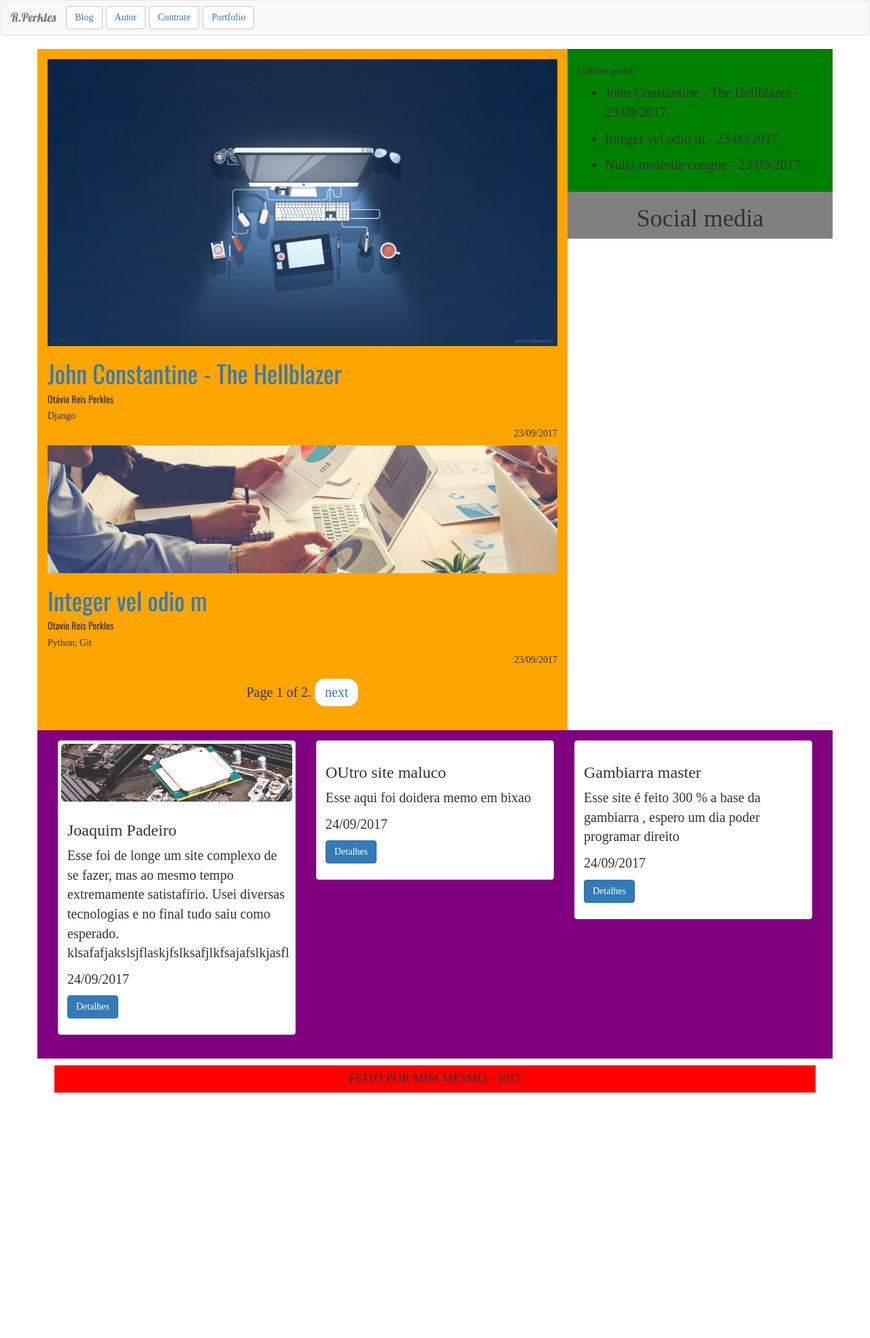
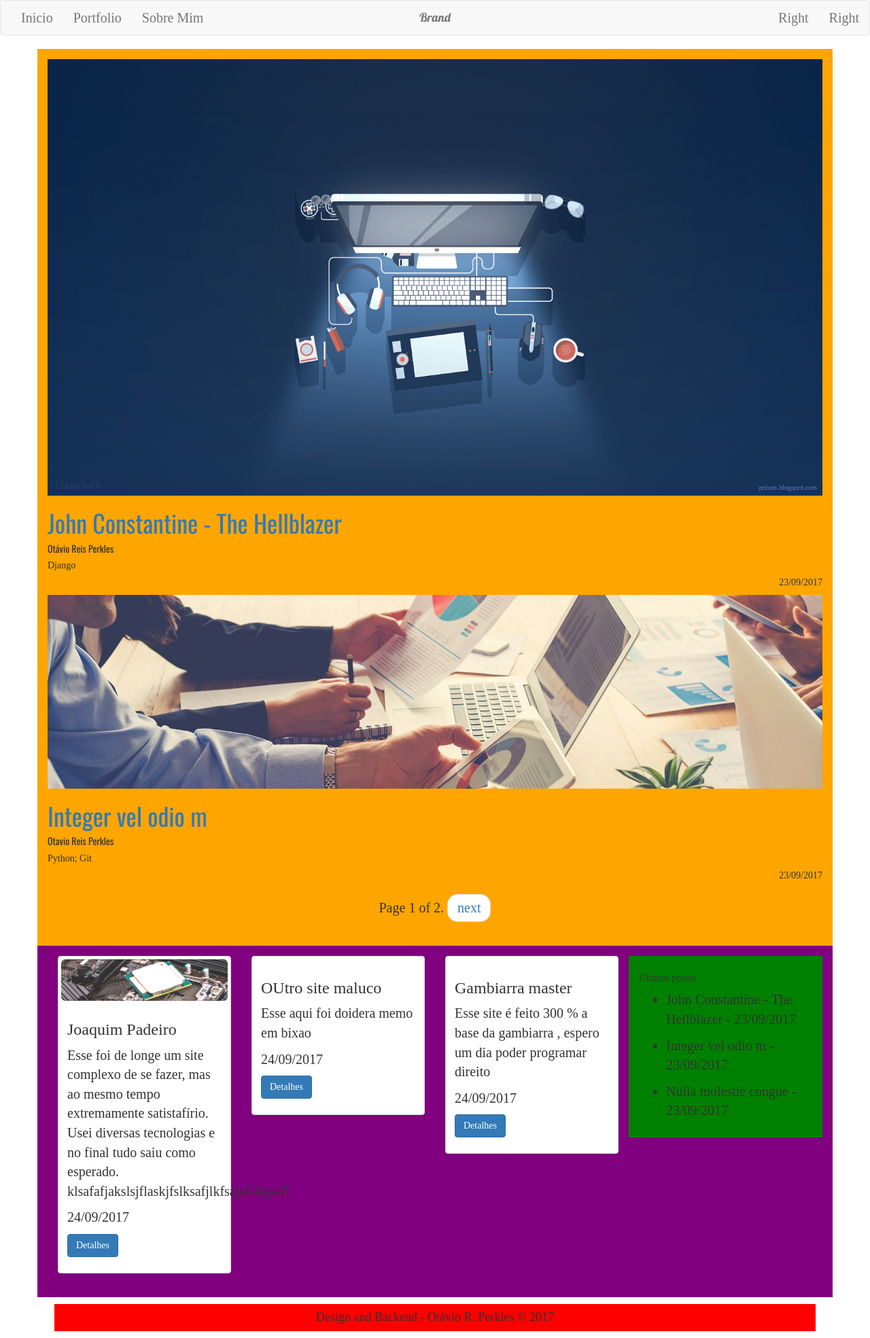
Before and after one commit to Perkles/portfolio-django, a Django app: page / in a window 1280 px wide. Shown: the whole page at 68% size. Before the commit the page ends 1607 px from the top, so only its background shows below. Run offline with Django 3.2, Linux system fonts and the light colour scheme; data comes from the database, SQL or seed files in the repository; some libraries are stand-ins or nearby versions; some web fonts are replaced.

Commit message:
Html atualization

```diff
--- a/portfolio/templates/index.html
+++ b/portfolio/templates/index.html
@@ -12,6 +12,7 @@
 			body{
 			font-family: 'Port Lligat Slab', serif;
 			font-size: 20px;
+
 			}
 			/* CSS DE FORMATAÇÃO DO ARTIGO */
 			#artigo{
@@ -70,30 +71,62 @@
 			.navbar-brand{
 			font-family: 'Lobster', cursive;
 			}
+
+			/* ELEMENTO ADICIONADO POR TERCEIROS https://stackoverflow.com/questions/19733447/bootstrap-navbar-with-left-center-and-right-aligned-items */
+			/* Menu Hamburguer */
+			.navbar-brand{
+		    position: absolute;
+		    width: 100%;
+		    left: 0;
+		    text-align: center;
+		    margin:0 auto;
+			}
+
+			.navbar-toggle {
+    		z-index:3;
+			}
+
+
 		</style>
 
 	</head>
 
 	<body>
-		<div class='container.fluid'>
-			<div class='row'>
-				<div class='col-lg-12'>
-					<nav class="navbar navbar-default">
-						<div class="navbar-header">
-							<a class="navbar-brand" href="#"> R.Perkles </a>
-						</div>
-						<button class="btn btn-default navbar-btn"> <a href="#">Blog</a></button>
-						<button class="btn btn-default navbar-btn"> <a href="#">Autor</a></button>
-						<button class="btn btn-default navbar-btn"> <a href="#">Contrate</a></button>
-						<button class="btn btn-default navbar-btn"> <a href="#">Portfolio</a></button>
-					</nav>
-				</div>
+		<nav class="navbar navbar-default" role="navigation">
+			<div class="navbar-header">
+				<button type="button" class="navbar-toggle" data-toggle="collapse" data-target=".navbar-collapse">
+					<span class="icon-bar"></span>
+					<span class="icon-bar"></span>
+					<span class="icon-bar"></span>
+				</button>
+			<a class="navbar-brand" href="#">Brand</a>
 			</div>
- 		</div><!-- BARRA DE NAVEGAÇÃO -->
+
+
+
+			<div class="navbar-collapse collapse">
+				<ul class="nav navbar-nav navbar-left">
+					<li><a href="#">Inicio</a></li>
+					<li><a href="#aout">Portfolio</a></li>
+					<li><a href="#aout">Sobre Mim</a></li>
+				</ul>
+
+				<ul class="nav navbar-nav navbar-right">
+					<li><a href="#about">Right</a></li>
+					<li><a href="#contact">Right</a></li>
+				</ul>
+			</div>
+		</nav><!-- BARRA DE NAVEGAÇÃO -->
+
+ 		<div class='container.fluid'>
+ 			<div class='row'>
+ 				<!--<img src="{% static 'main.png' %}" alt="..."> -->
+ 			</div>
+ 		</div>
 
  		<div class='container'>
  			<div class='row'>
-				<div id='artigo' class='col-lg-8'>
+				<div id='artigo' class='col-lg-12'>
 					{% for item in conteudo_artigo%}
 
 					{% if item.photo %}
@@ -131,25 +164,14 @@
 					</nav>
 				</div>
 
-				<div id='menu_lateral' class='col-lg-4'>
-					<h5>Ultimos postes</h5>
-					{% for item in menu%}
-						<ul>
-							<li>{{item.titulo}} - {{item.data}}</li>
-						</ul>
-					{% endfor %}
-				</div>
 
-				<div id='social' class='col-lg-4'>
-					<h1> Social media </h1>
-				</div>
 			</div> <!--FIM DA LINHA UM -->
 
 
 			<div id='trabalho_destacado' class="row">
 				{% for item in trabalhos%} <!-- cria um loop pelos trabalhos continos no portfolio-->
 					{% if item.id != 4 %} <!--seleciona os primeiros 3-->
-	  					<div class="col-sm-6 col-md-4">
+	  					<div class="col-sm-3 col-md-3">
 	    				<div class="thumbnail">
 								{% if item.imagem %}
 	    						<img src="{{item.imagem}}" class="img-rounded" alt="...">
@@ -165,12 +187,21 @@
   					</div>
   					{% endif %}
   				{% endfor %}
+
+  				<div id='menu_lateral' class='col-lg-3'>
+					<h5>Ultimos postes</h5>
+					{% for item in menu%}
+						<ul>
+							<li>{{item.titulo}} - {{item.data}}</li>
+						</ul>
+					{% endfor %}
+				</div>
 			</div><!-- FIM DA LINHA DOIS-->
 
 
 			<div id = 'footer' class='row'>
 				<div class='col-lg-12 col-md-12 col-sm-12'>
-					<h4>FEITO POR MIM MESMO - 2017</h4>
+					<h4>Design and Backend - Otávio R. Perkles &copy 2017</h4>
 				</div>
 			</div> <!-- FIM DA LINHA TRES -->
 
```
